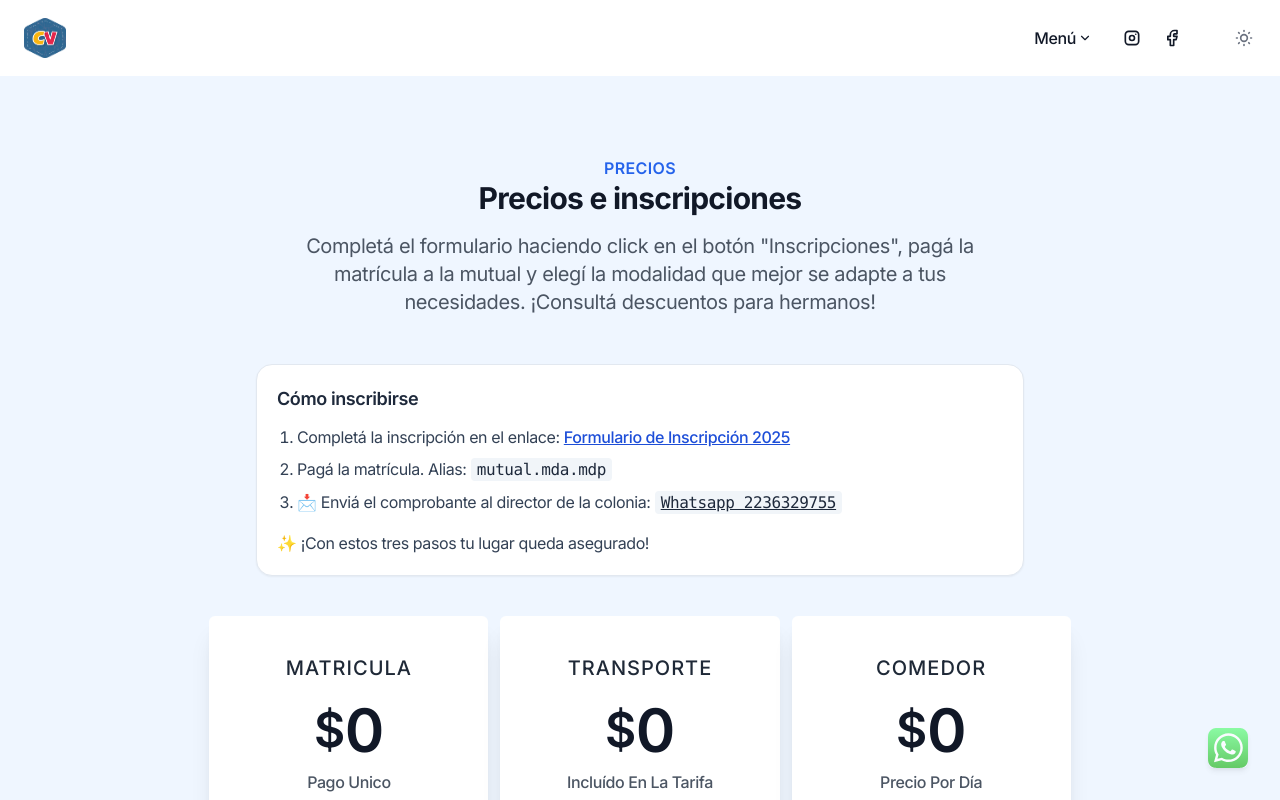
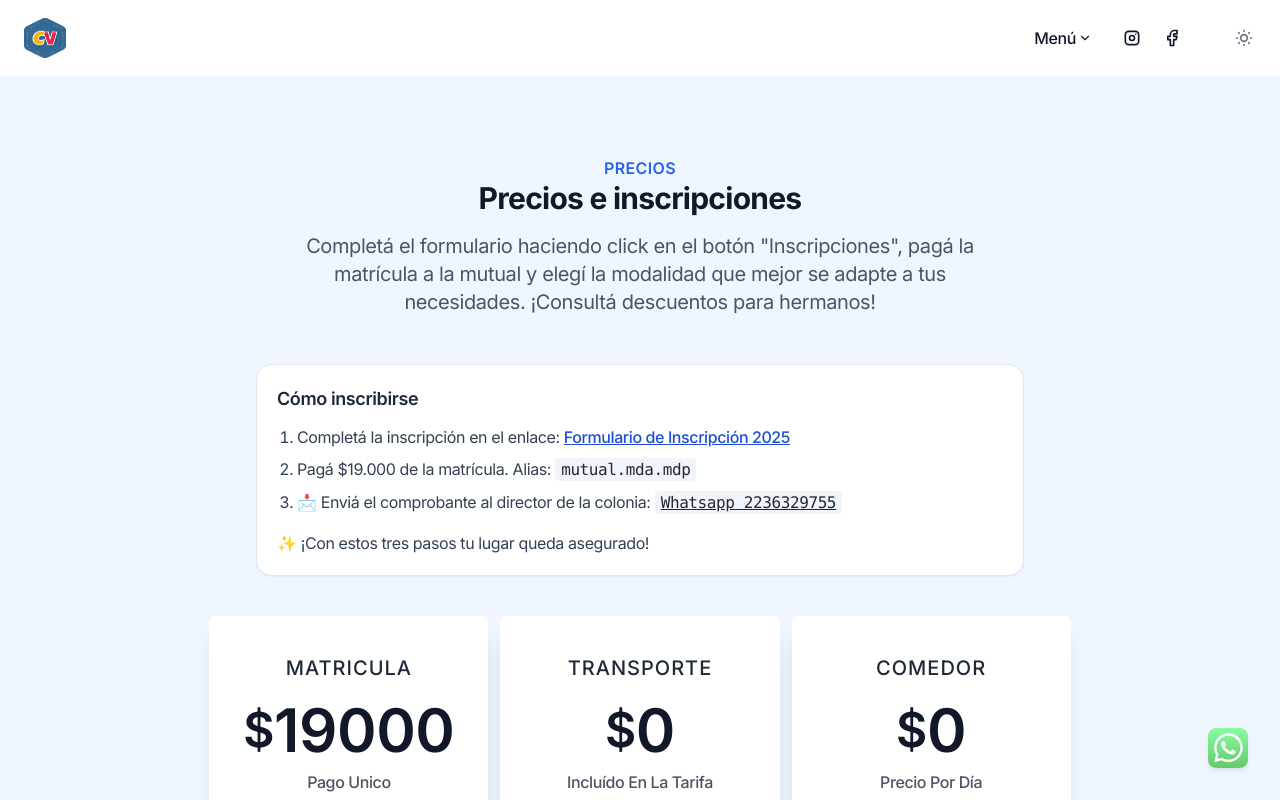
Before and after one commit to JIM90mdp/Fasta-2024, a Next.js app: page /precios in a window 1280 px wide. Shown: the top 800 px of the page. Built offline with nearby package versions, Linux system fonts and the light colour scheme.

Commit message:
agregué precio matrícula

```diff
--- a/src/components/widgets/Pricing.tsx
+++ b/src/components/widgets/Pricing.tsx
@@ -26,7 +26,7 @@ const Pricing = ({ header, prices }: PricingProps) => (
               </a>
             </li>
             <li>
-              Pagá la matrícula. Alias:{' '}
+              Pagá $19.000 de la matrícula. Alias:{' '}
               <code className="rounded bg-slate-100 px-1.5 py-0.5 text-slate-800 dark:bg-slate-800 dark:text-slate-200">
                 mutual.mda.mdp
               </code>
--- a/src/shared/data.tsx
+++ b/src/shared/data.tsx
@@ -176,7 +176,7 @@ export const heroData: HeroProps = {
                 </a>
               </li>
               <li>
-                Pagá la matrícula. Alias:{' '}
+                Pagá $19.000 de la matrícula. Alias:{' '}
                 <code className="rounded bg-slate-100 px-1.5 py-0.5 text-slate-800 dark:bg-slate-800 dark:text-slate-200">
                   mutual.mda.mdp
                 </code>
@@ -1049,7 +1049,7 @@ export const pricingData: PricingProps = {
   prices: [
     {
       title: 'Matricula',
-      value: 0,
+      value: 19000,
       period: 'Pago unico',
       texts: [
         'Obligatorio para inscribirse',
```
Also changed, not shown: 1 other file (tests, documents, lock files or other folders).
